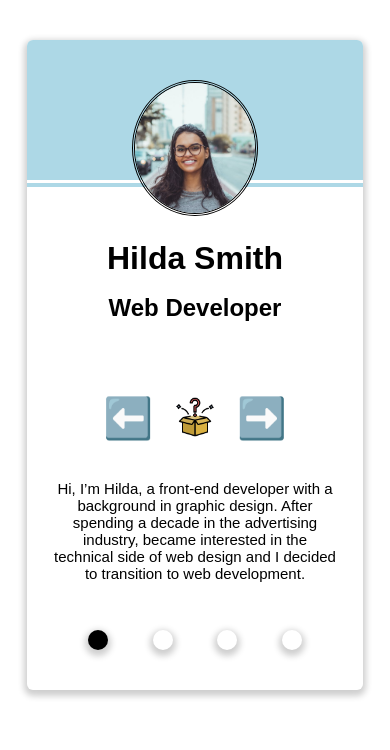
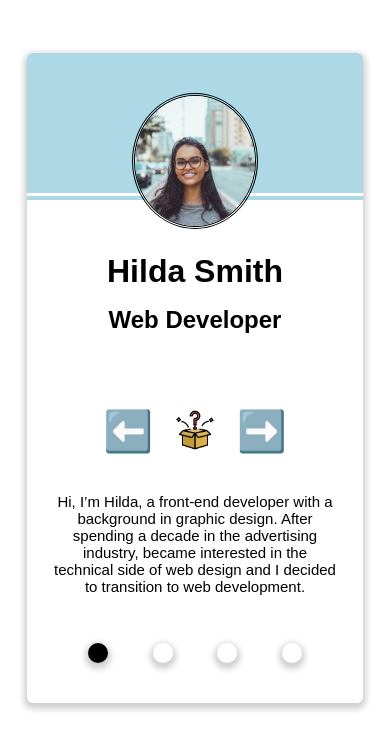
Before and after one commit to cdanderson76/cdaReviews, a React (Vite) app: page / in a window 390 px wide. Shown: the top 750 px of the page. Built offline with nearby package versions, Linux system fonts and the light colour scheme.

Commit message:
centering mobile design

```diff
--- a/src/index.css
+++ b/src/index.css
@@ -3,7 +3,7 @@
 .canvas {
   display: flex;
   width: 100%;
-  height: 90vh;
+  height: 93vh;
   flex-direction: column;
   justify-content: center;
   align-items: center;
```
